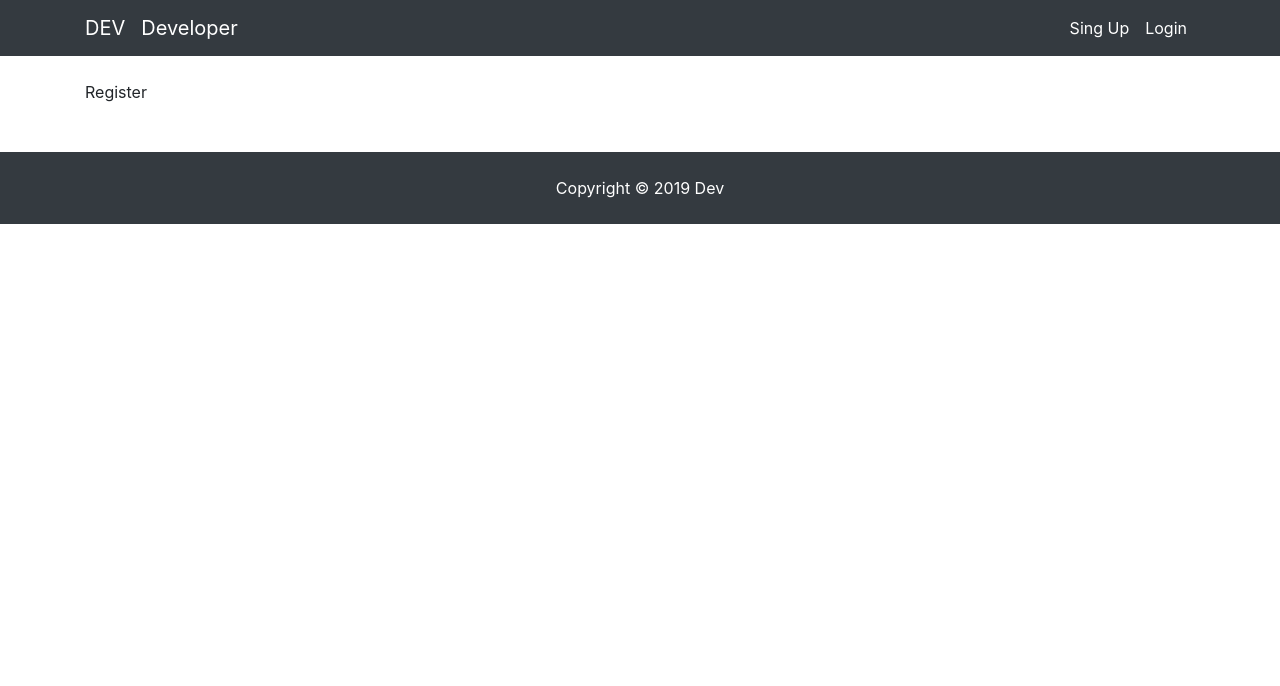
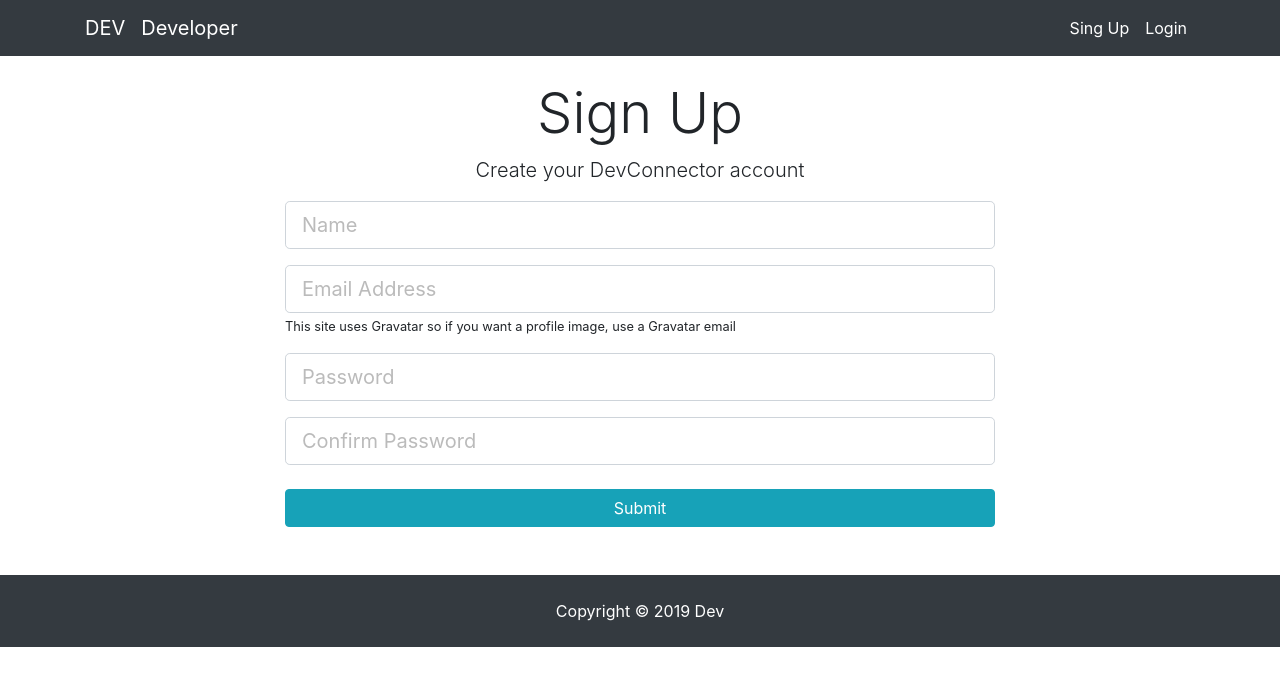
Before and after one commit to hridoyahmed150/mern, a React (Create React App) app in the folder client/: page /register in a window 1280 px wide. Shown: the top 686 px of the page. Built offline with nearby package versions, Linux system fonts and the light colour scheme.

Commit message:
register form create

```diff
--- a/client/src/components/auth/Register.js
+++ b/client/src/components/auth/Register.js
@@ -3,8 +3,31 @@
 class Register extends Component {
 	render() {
 		return (
-			<div>
-				Register
+			<div className="register">
+			  <div className="container">
+			    <div className="row">
+			      <div className="col-md-8 m-auto">
+			        <h1 className="display-4 text-center">Sign Up</h1>
+			        <p className="lead text-center">Create your DevConnector account</p>
+			        <form action="create-profile.html">
+			          <div className="form-group">
+			            <input type="text" className="form-control form-control-lg" placeholder="Name" name="name" required />
+			          </div>
+			          <div className="form-group">
+			            <input type="email" className="form-control form-control-lg" placeholder="Email Address" name="email" />
+			            <small classNameName="form-text text-muted">This site uses Gravatar so if you want a profile image, use a Gravatar email</small>
+			          </div>
+			          <div className="form-group">
+			            <input type="password" className="form-control form-control-lg" placeholder="Password" name="password" />
+			          </div>
+			          <div className="form-group">
+			            <input type="password" className="form-control form-control-lg" placeholder="Confirm Password" name="password2" />
+			          </div>
+			          <input type="submit" className="btn btn-info btn-block mt-4" />
+			        </form>
+			      </div>
+			    </div>
+			  </div>
 			</div>
 		);
 	}
```
